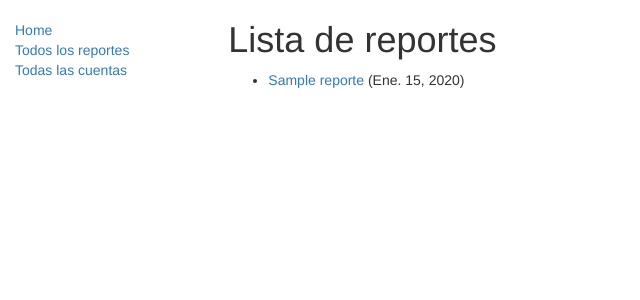
After one commit to equitog/eqweb, a Django app: page /reports/reports/ in a window 1280 px wide. The commit adds this page. Shown: the top 300 px of the page, without its empty margins (0-640 px from the left). Run offline with Django 3.2, Linux system fonts and the light colour scheme; tables that the repository leaves empty hold one stand-in row (values such as "Sample post"); some libraries are stand-ins or nearby versions.

Commit message:
Se agrego Detalles Reportes

```diff
--- a/eqweb/reports/models.py
+++ b/eqweb/reports/models.py
@@ -87,6 +87,9 @@ class Reporte(models.Model):
         """
         return reverse('reporte-detail', args=[str(self.id_report)])
 
+    class Meta:
+        ordering = ['id_report']
+
     # def display_subarea(self):
     #    """
     #   Crea una cadena para la subarea. Este es requerido para mostrar subarea en el Admin
--- a/eqweb/reports/templates/base_generic.html
+++ b/eqweb/reports/templates/base_generic.html
@@ -20,7 +20,7 @@
                 {% block sidebar %}
                 <ul class="sidebar-nav">
                     <li class="nav-item"><a class="nav-link" href="{% url 'index' %}">Home</a></li>
-                    <li><a href="">Todos los reportes</a></li>
+                    <li><a href="{% url 'reporte' %}">Todos los reportes</a></li>
                     <li><a href="">Todas las cuentas</a></li>
                 </ul>
                 {% endblock %}
--- /dev/null
+++ b/eqweb/reports/templates/reports/reporte_list.html
@@ -0,0 +1,19 @@
+{%  extends "base_generic.html" %}
+
+{% block content %}
+{% block title %}<title>Lista de reportes</title>{% endblock title %}
+<h1>Lista de reportes</h1>
+
+{% if reporte_list %}
+<ul>
+    {% for reporte in reporte_list %}
+    <li>
+        <a href="{{ reporte.get_absolute_url }}">{{ reporte.name_report }}</a> ({{ reporte.date_since }})
+    </li>
+    {% endfor %}
+</ul>
+{% else %}
+<p>No hay informes hechos</p>
+{% endif %}
+
+{% endblock %}
--- a/eqweb/reports/urls.py
+++ b/eqweb/reports/urls.py
@@ -3,4 +3,6 @@ from . import views
 
 urlpatterns = [
     url(r'^$', views.index, name='index'),
+    url(r'^reports/$', views.ReportListView.as_view(), name='reporte'),
+    url(r'^reporte/(?P<pk>\d+)$', views.ReportDetailView.as_view(), name='reporte-detail'),
 ]
--- a/eqweb/reports/views.py
+++ b/eqweb/reports/views.py
@@ -23,3 +23,11 @@ def index(request):
                  'num_servicio': num_servicio,
                  'num_activos': num_activos},
     )
+
+from django.views import generic
+
+class ReportListView(generic.ListView):
+    model = Reporte
+
+class ReportDetailView(generic.DetailView):
+    model = Reporte
```
Also changed, not shown: eqweb/reports/templates/reports/reporte_detail.html (added, +13 -0 lines), eqweb/reports/migrations/0010_auto_20190609_2312.py (added).
